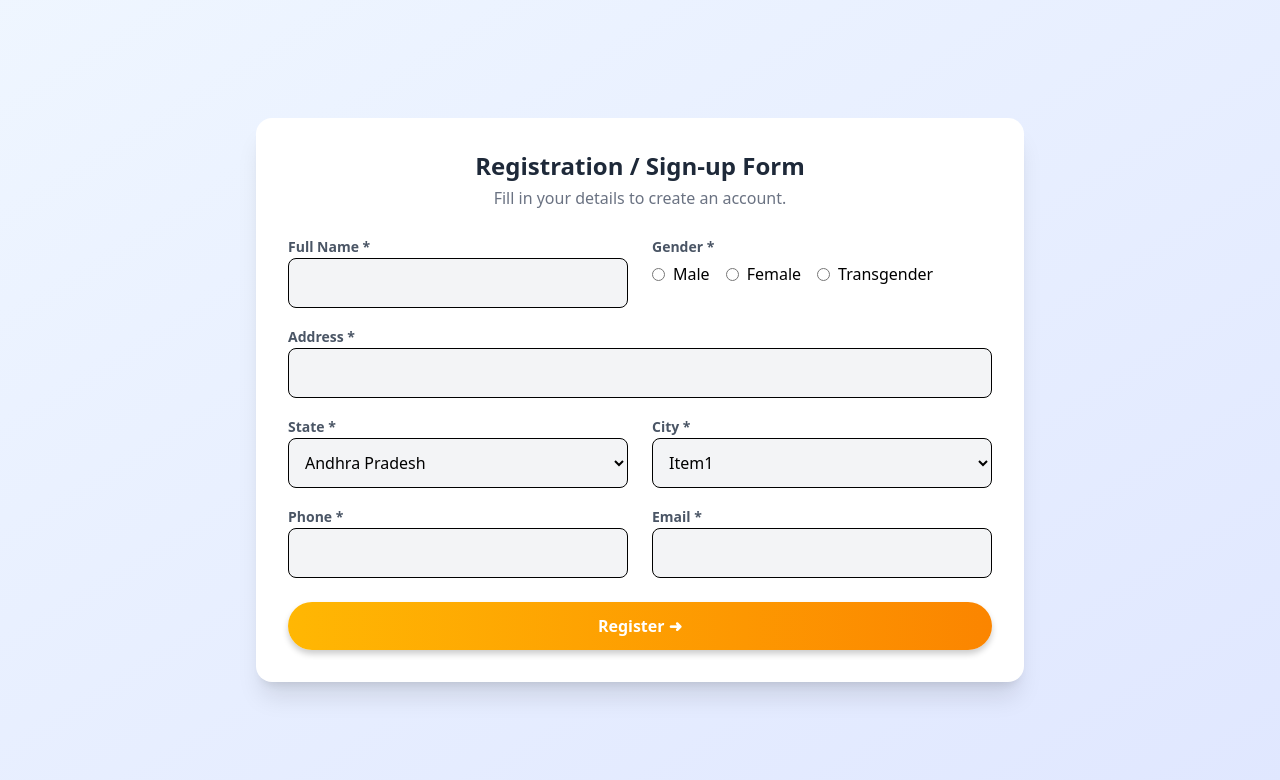
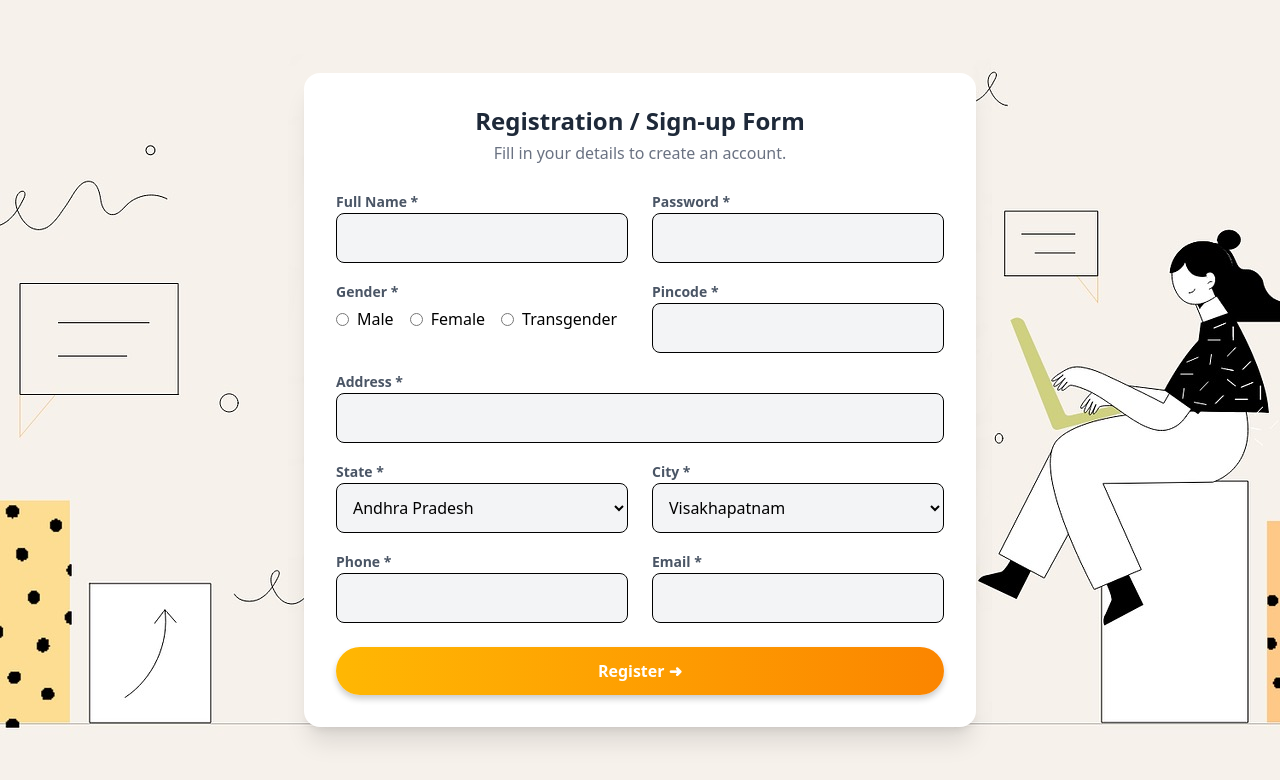
Before and after one commit to sarthaknayyar/aspire-hackathon, a React (Vite) app in the folder client/: page /signup in a window 1280 px wide. Shown: the top 780 px of the page. Built offline with nearby package versions, Linux system fonts and the light colour scheme.

Commit message:
[UPDATE] Signup UI

```diff
--- a/client/src/components/SignUp.jsx
+++ b/client/src/components/SignUp.jsx
@@ -14,36 +14,37 @@ const SignupForm = () => {
   });
 
   const stateLists = {
-    "Andhra Pradesh": ["Item1", "Item2", "Item3"],
-    "Arunachal Pradesh": ["ItemA", "ItemB", "ItemC"],
-    "Assam": ["ItemX", "ItemY", "ItemZ"],
-    "Bihar": ["Item4", "Item5", "Item6"],
-    "Chhattisgarh": ["Item7", "Item8", "Item9"],
-    "Goa": ["Item10", "Item11", "Item12"],
-    "Gujarat": ["Item13", "Item14", "Item15"],
-    "Haryana": ["Item16", "Item17", "Item18"],
-    "Himachal Pradesh": ["Item19", "Item20", "Item21"],
-    "Jharkhand": ["Item22", "Item23", "Item24"],
-    "Karnataka": ["Item25", "Item26", "Item27"],
-    "Kerala": ["Item28", "Item29", "Item30"],
-    "Madhya Pradesh": ["Item31", "Item32", "Item33"],
-    "Maharashtra": ["Item34", "Item35", "Item36"],
-    "Manipur": ["Item37", "Item38", "Item39"],
-    "Meghalaya": ["Item40", "Item41", "Item42"],
-    "Mizoram": ["Item43", "Item44", "Item45"],
-    "Nagaland": ["Item46", "Item47", "Item48"],
-    "Odisha": ["Item49", "Item50", "Item51"],
-    "Punjab": ["Item52", "Item53", "Item54"],
-    "Rajasthan": ["Item55", "Item56", "Item57"],
-    "Sikkim": ["Item58", "Item59", "Item60"],
-    "Tamil Nadu": ["Item61", "Item62", "Item63"],
-    "Telangana": ["Item64", "Item65", "Item66"],
-    "Tripura": ["Item67", "Item68", "Item69"],
-    "Uttar Pradesh": ["Item70", "Item71", "Item72"],
-    "Uttarakhand": ["Item73", "Item74", "Item75"],
-    "West Bengal": ["Item76", "Item77", "Item78"],
-    "Delhi": ["Item91", "Item92", "Item93"],
+    "Andhra Pradesh": ["Visakhapatnam", "Vijayawada", "Guntur", "Tirupati", "Rajahmundry", "Kakinada", "Anantapur", "Nellore", "Kadapa", "Chittoor"],
+    "Arunachal Pradesh": ["Itanagar", "Tawang", "Ziro", "Pasighat", "Bomdila", "Roing", "Tezu", "Along", "Seppa", "Changlang"],
+    "Assam": ["Guwahati", "Dibrugarh", "Jorhat", "Silchar", "Tezpur", "Tinsukia", "Nagaon", "Diphu", "Bongaigaon", "Sivasagar"],
+    "Bihar": ["Patna", "Gaya", "Muzaffarpur", "Bhagalpur", "Darbhanga", "Begusarai", "Purnia", "Samastipur", "Ara", "Chhapra"],
+    "Chhattisgarh": ["Raipur", "Bhilai", "Bilaspur", "Korba", "Durg", "Jagdalpur", "Rajnandgaon", "Raigarh", "Ambikapur", "Dhamtari"],
+    "Goa": ["Panaji", "Margao", "Vasco da Gama", "Mapusa", "Ponda", "Calangute", "Bicholim", "Canacona", "Curchorem", "Sanguem"],
+    "Gujarat": ["Ahmedabad", "Surat", "Vadodara", "Rajkot", "Gandhinagar", "Jamnagar", "Bhavnagar", "Anand", "Junagadh", "Bhuj"],
+    "Haryana": ["Gurugram", "Faridabad", "Panipat", "Ambala", "Karnal", "Rohtak", "Hisar", "Yamunanagar", "Sonipat", "Panchkula"],
+    "Himachal Pradesh": ["Shimla", "Manali", "Dharamshala", "Kullu", "Solan", "Mandi", "Chamba", "Bilaspur", "Hamirpur", "Una"],
+    "Jharkhand": ["Ranchi", "Jamshedpur", "Dhanbad", "Bokaro", "Hazaribagh", "Deoghar", "Giridih", "Ramgarh", "Palamu", "Dumka"],
+    "Karnataka": ["Bengaluru", "Mysuru", "Hubballi", "Mangaluru", "Belagavi", "Shivamogga", "Davanagere", "Ballari", "Tumakuru", "Udupi"],
+    "Kerala": ["Thiruvananthapuram", "Kochi", "Kozhikode", "Thrissur", "Alappuzha", "Palakkad", "Kollam", "Kannur", "Kottayam", "Malappuram"],
+    "Madhya Pradesh": ["Bhopal", "Indore", "Gwalior", "Jabalpur", "Ujjain", "Ratlam", "Rewa", "Sagar", "Satna", "Chhindwara"],
+    "Maharashtra": ["Mumbai", "Pune", "Nagpur", "Nashik", "Aurangabad", "Thane", "Solapur", "Kolhapur", "Amravati", "Navi Mumbai"],
+    "Manipur": ["Imphal", "Bishnupur", "Thoubal", "Churachandpur", "Ukhrul", "Tamenglong", "Senapati", "Kakching", "Jiribam", "Moreh"],
+    "Meghalaya": ["Shillong", "Tura", "Nongpoh", "Baghmara", "Jowai", "Williamnagar", "Resubelpara", "Mairang", "Nongstoin", "Khliehriat"],
+    "Mizoram": ["Aizawl", "Lunglei", "Champhai", "Serchhip", "Kolasib", "Lawngtlai", "Saiha", "Mamit", "Bairabi", "Saitual"],
+    "Nagaland": ["Kohima", "Dimapur", "Mokokchung", "Tuensang", "Mon", "Wokha", "Zunheboto", "Phek", "Kiphire", "Longleng"],
+    "Odisha": ["Bhubaneswar", "Cuttack", "Rourkela", "Sambalpur", "Berhampur", "Puri", "Balasore", "Bhadrak", "Angul", "Jeypore"],
+    "Punjab": ["Ludhiana", "Amritsar", "Jalandhar", "Patiala", "Bathinda", "Mohali", "Pathankot", "Hoshiarpur", "Moga", "Ferozepur"],
+    "Rajasthan": ["Jaipur", "Jodhpur", "Udaipur", "Kota", "Bikaner", "Ajmer", "Alwar", "Bharatpur", "Sikar", "Chittorgarh"],
+    "Sikkim": ["Gangtok", "Namchi", "Mangan", "Gyalshing", "Pelling", "Rangpo", "Jorethang", "Ravangla", "Lachen", "Lachung"],
+    "Tamil Nadu": ["Chennai", "Coimbatore", "Madurai", "Tiruchirappalli", "Salem", "Vellore", "Tirunelveli", "Erode", "Thoothukudi", "Dindigul"],
+    "Telangana": ["Hyderabad", "Warangal", "Nizamabad", "Khammam", "Karimnagar", "Mahbubnagar", "Siddipet", "Ramagundam", "Mancherial", "Adilabad"],
+    "Tripura": ["Agartala", "Udaipur", "Kailashahar", "Dharmanagar", "Ambassa", "Belonia", "Kamalpur", "Sonamura", "Khowai", "Bishalgarh"],
+    "Uttar Pradesh": ["Lucknow", "Kanpur", "Agra", "Varanasi", "Prayagraj", "Meerut", "Ghaziabad", "Gorakhpur", "Bareilly", "Aligarh"],
+    "Uttarakhand": ["Dehradun", "Haridwar", "Nainital", "Almora", "Rishikesh", "Mussoorie", "Pithoragarh", "Rudrapur", "Haldwani", "Tehri"],
+    "West Bengal": ["Kolkata", "Howrah", "Durgapur", "Asansol", "Siliguri", "Malda", "Kharagpur", "Bardhaman", "Midnapore", "Berhampore"],
+    "Delhi": ["New Delhi", "Connaught Place", "Chandni Chowk", "Saket", "Karol Bagh", "Rohini", "Dwarka", "Lajpat Nagar", "Hauz Khas", "Janakpuri"]
   };
+
 
   const States = Object.keys(stateLists);
   const [selectedState, setSelectedState] = useState(States[0]);
@@ -81,8 +82,9 @@ const SignupForm = () => {
   }
 
   return (
-    <div className="flex justify-center items-center min-h-screen bg-gradient-to-br from-blue-50 to-indigo-100">
-      <div className="bg-white p-8 rounded-2xl shadow-xl w-full max-w-3xl">
+    <div className="flex justify-center items-center min-h-screen bg-gradient-to-br from-blue-50 to-indigo-100 bg-fill bg-center relative"
+    style={{ backgroundImage: "url('/images/login-bg.jpg')" }}>
+      <div className="bg-white p-8 rounded-2xl shadow-xl w-full max-w-2xl">
         <h2 className="text-2xl font-bold text-center text-gray-800">
           Registration / Sign-up Form
         </h2>
@@ -94,31 +96,83 @@ const SignupForm = () => {
   <div className="grid grid-cols-2 gap-6">
     <div>
       <label className="text-sm font-semibold text-gray-600">Full Name *</label>
-              <input type="text" name="name" value={formData.name} onChange={handleChange} className="w-full p-3 border rounded-lg bg-gray-100 focus:ring-2 focus:ring-indigo-400 outline-none" required />
+      <input
+        type="text"
+        name="name"
+        value={formData.name}
+        onChange={handleChange}
+        className="w-full p-3 border rounded-lg bg-gray-100 focus:ring-2 focus:ring-indigo-400 outline-none"
+        required
+      />
+    </div>
+    <div>
+      <label className="text-sm font-semibold text-gray-600">Password *</label>
+      <input
+        type="password"
+        name="password"
+        value={formData.password}
+        onChange={handleChange}
+        className="w-full p-3 border rounded-lg bg-gray-100 focus:ring-2 focus:ring-indigo-400 outline-none"
+        required
+      />
+    </div>
   </div>
 
+  <div className="grid grid-cols-2 gap-6 mt-4">
     <div>
       <label className="text-sm font-semibold text-gray-600">Gender *</label>
       <div className="flex space-x-4 mt-1">
         {["Male", "Female", "Transgender"].map((gender) => (
           <label key={gender} className="flex items-center space-x-2">
-                    <input type="radio" name="gender" value={gender} onChange={handleChange} className="text-indigo-500 focus:ring-indigo-400" />
+            <input
+              type="radio"
+              name="gender"
+              value={gender}
+              onChange={handleChange}
+              className="text-indigo-500 focus:ring-indigo-400"
+            />
             <span>{gender}</span>
           </label>
         ))}
       </div>
     </div>
+    <div>
+      <label className="text-sm font-semibold text-gray-600">Pincode *</label>
+      <input
+        type="text"
+        name="pincode"
+        value={formData.pincode}
+        onChange={handleChange}
+        className="w-full p-3 border rounded-lg bg-gray-100 focus:ring-2 focus:ring-indigo-400 outline-none"
+        pattern="[0-9]{6}"
+        maxLength="6"
+        required
+      />
+    </div>
   </div>
 
   <div className="mt-4">
     <label className="text-sm font-semibold text-gray-600">Address *</label>
-            <input type="text" name="address" value={formData.address} onChange={handleChange} className="w-full p-3 border rounded-lg bg-gray-100 focus:ring-2 focus:ring-indigo-400 outline-none" required />
+    <input
+      type="text"
+      name="address"
+      value={formData.address}
+      onChange={handleChange}
+      className="w-full p-3 border rounded-lg bg-gray-100 focus:ring-2 focus:ring-indigo-400 outline-none"
+      required
+    />
   </div>
 
   <div className="grid grid-cols-2 gap-6 mt-4">
     <div>
       <label className="text-sm font-semibold text-gray-600">State *</label>
-              <select name="state" value={formData.state} onChange={(e) => { handleChange(e); handleStateChange(e); }} className="w-full p-3 border rounded-lg bg-gray-100 focus:ring-2 focus:ring-indigo-400 outline-none" required>
+      <select
+        name="state"
+        value={formData.state}
+        onChange={(e) => { handleChange(e); handleStateChange(e); }}
+        className="w-full p-3 border rounded-lg bg-gray-100 focus:ring-2 focus:ring-indigo-400 outline-none"
+        required
+      >
         {States.map((state, index) => (
           <option key={index} value={state}>{state}</option>
         ))}
@@ -126,7 +180,13 @@ const SignupForm = () => {
     </div>
     <div>
       <label className="text-sm font-semibold text-gray-600">City *</label>
-              <select name="city" value={formData.city} onChange={handleChange} className="w-full p-3 border rounded-lg bg-gray-100 focus:ring-2 focus:ring-indigo-400 outline-none" required>
+      <select
+        name="city"
+        value={formData.city}
+        onChange={handleChange}
+        className="w-full p-3 border rounded-lg bg-gray-100 focus:ring-2 focus:ring-indigo-400 outline-none"
+        required
+      >
         {list.map((item, index) => (
           <option key={index} value={item}>{item}</option>
         ))}
@@ -137,18 +197,37 @@ const SignupForm = () => {
   <div className="grid grid-cols-2 gap-6 mt-4">
     <div>
       <label className="text-sm font-semibold text-gray-600">Phone *</label>
-              <input type="text" name="phone" value={formData.phone} onChange={handleChange} className="w-full p-3 border rounded-lg bg-gray-100 focus:ring-2 focus:ring-indigo-400 outline-none" required />
+      <input
+        type="text"
+        name="phone"
+        value={formData.phone}
+        onChange={handleChange}
+        className="w-full p-3 border rounded-lg bg-gray-100 focus:ring-2 focus:ring-indigo-400 outline-none"
+        required
+      />
     </div>
     <div>
       <label className="text-sm font-semibold text-gray-600">Email *</label>
-              <input type="email" name="email" value={formData.email} onChange={handleChange} className="w-full p-3 border rounded-lg bg-gray-100 focus:ring-2 focus:ring-indigo-400 outline-none" required />
+      <input
+        type="email"
+        name="email"
+        value={formData.email}
+        onChange={handleChange}
+        className="w-full p-3 border rounded-lg bg-gray-100 focus:ring-2 focus:ring-indigo-400 outline-none"
+        required
+      />
     </div>
   </div>
 
-          <button type="submit" className="w-full bg-gradient-to-r from-[#ffb703] to-[#fb8500] text-white py-3 rounded-full font-semibold shadow-md mt-6 hover:shadow-lg transition-all duration-300" onClick={handleSignup}>
+  <button
+    type="submit"
+    className="w-full bg-gradient-to-r from-[#ffb703] to-[#fb8500] text-white py-3 rounded-full font-semibold shadow-md mt-6 hover:shadow-lg transition-all duration-300"
+    onClick={handleSignup}
+  >
     Register ➜
   </button>
 </form>
+
       </div>
     </div>
   );
```
Lines whose indentation alone changed are shown as unchanged.
